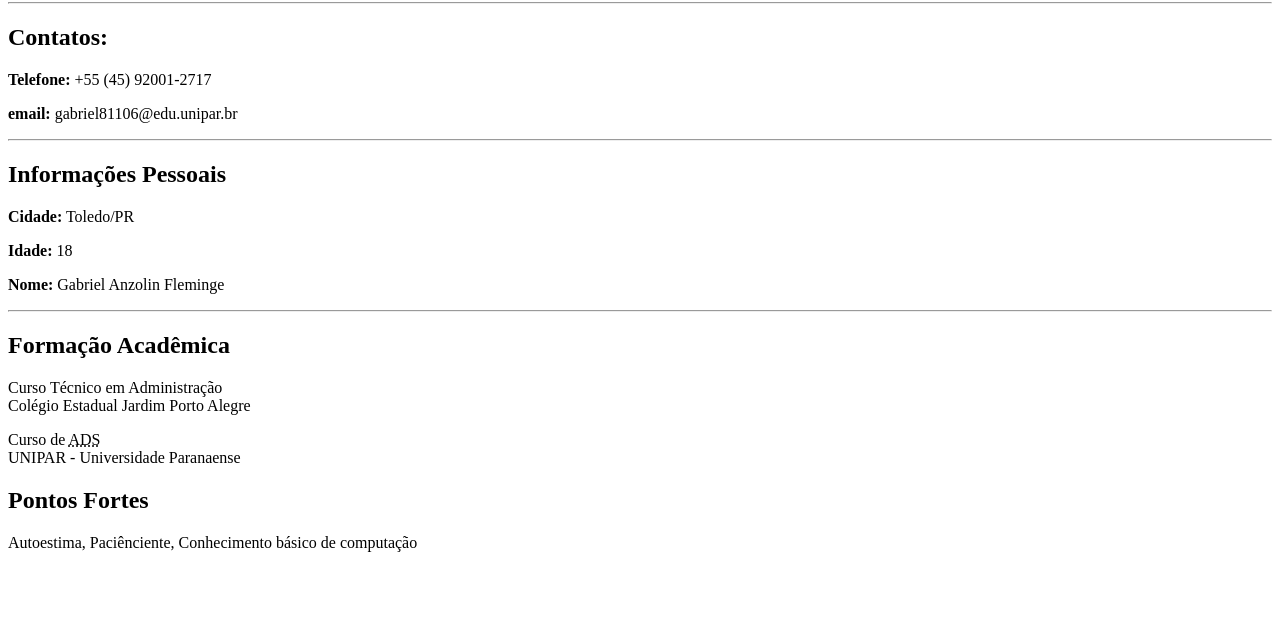
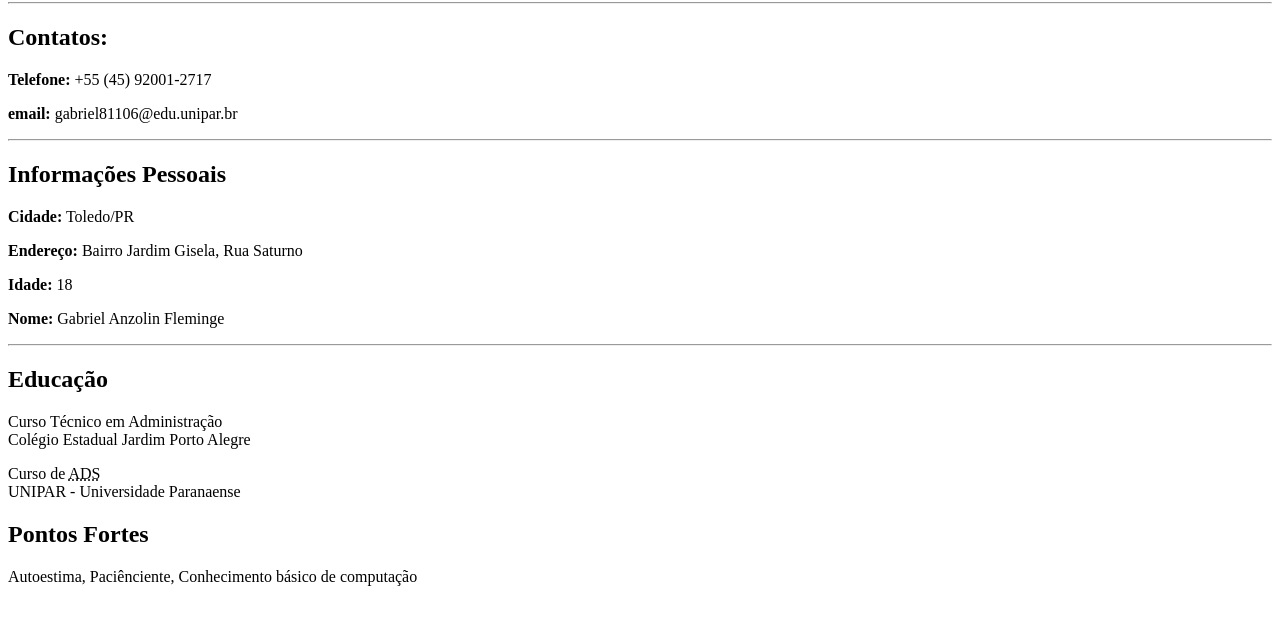
Before and after one commit to Gabriel81106/Pilulas, a plain HTML site: page Curriculo.html in a window 1280 px wide. Shown: the part 64-688 px from the top of the page. Drawn offline with Linux system fonts and the light colour scheme.

Commit message:
Update Curriculo.html

```diff
--- a/Curriculo.html
+++ b/Curriculo.html
@@ -11,11 +11,12 @@
 
         <h2>Informações Pessoais</h2>
         <p><b>Cidade:</b> Toledo/PR</p>
+        <p><b>Endereço:</b> Bairro Jardim Gisela, Rua Saturno</p>
         <p><b>Idade:</b> 18</p>
         <p><b>Nome:</b> Gabriel Anzolin Fleminge</p>
         <hr>
 
-        <h2>Formação Acadêmica</h2>
+        <h2>Educação</h2>
         <p>Curso Técnico em Administração
             <br>Colégio Estadual Jardim Porto Alegre</p>
         <p>Curso de <abbr title="Análise e desenvolvimento de sistemas">ADS</abbr>
```
